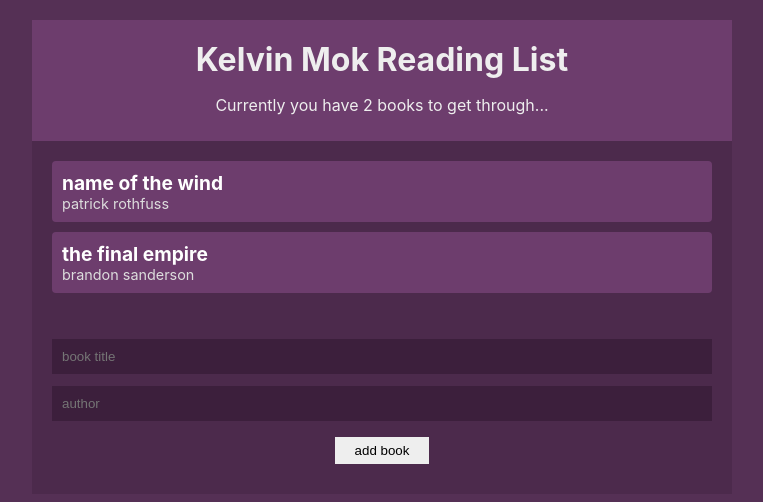
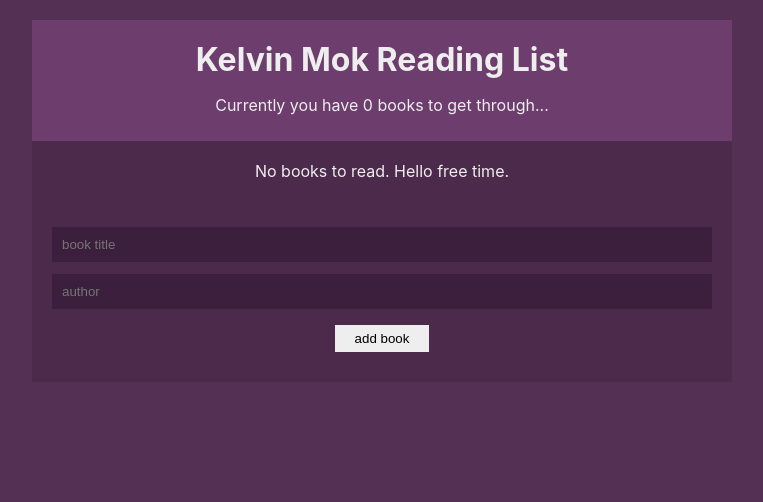
Before and after one commit to kelvin9314/react-context-hooks-practice, a React (Create React App) app: page / in a window 1280 px wide. Shown: the top 502 px of the page, without its empty margins (258-1021 px from the left). Built offline with nearby package versions, Linux system fonts and the light colour scheme.

Commit message:
Adding a Reducer

```diff
--- a/src/App.js
+++ b/src/App.js
@@ -8,7 +8,7 @@
 import AuthContextProvider from './contexts/AuthContext';
 import BookContextProvider from './contexts/BookContext';
 
-function App() {
+const App = () => {
   return (
     <div className="App">
      <BookContextProvider>
--- a/src/components/BookDetails.js
+++ b/src/components/BookDetails.js
@@ -1,13 +1,14 @@
 import React, { useContext } from 'react'
 import { BookContext } from '../contexts/BookContext';
+import { BOOK } from "../constants";
 
 
 
 const BookDetails = ({book}) => {
-  const { removeBook } = useContext(BookContext);
+  const { dispatch } = useContext(BookContext);
 
   return(
-    <li onClick={() => removeBook(book.id)}>
+    <li onClick={() => dispatch({type: BOOK.REMOVE, id: book.id })}>
       <div className="title">{ book.title }</div>
       <div className="author">{ book.author }</div>
     </li>
--- a/src/components/BookForm.js
+++ b/src/components/BookForm.js
@@ -1,14 +1,18 @@
 import React, { useState, useContext } from 'react'
 import { BookContext} from "../contexts/BookContext";
+import { BOOK } from "../constants";
 
 const BookForm = () => {
-  const { addBook } = useContext(BookContext)
+  const { dispatch } = useContext(BookContext)
   const [title, setTitle] = useState('');
   const [author, setAuthor] = useState('');
 
   const handleSubmit = (e) =>{
     e.preventDefault()
-    addBook(title, author)
+    dispatch({type: BOOK.ADD, book: {
+      title,
+      author
+    }})
     setTitle('')
     setAuthor('')
   }
--- /dev/null
+++ b/src/constants/index.js
@@ -0,0 +1,4 @@
+export const BOOK = {
+  ADD: 'ADD_BOOK',
+  REMOVE: 'REMOVE_BOOK',
+}
--- a/src/contexts/BookContext.js
+++ b/src/contexts/BookContext.js
@@ -1,23 +1,16 @@
-import React, { createContext, useState } from 'react';
+import React, { createContext, useReducer } from 'react';
 import uuid from 'uuid/v1';
+import { bookReducer } from '../reducers/bookReducer';
+
 
 export const BookContext = createContext()
 
 const BookContextProvider = props => {
   // init fake data
-  const [books, setBooks] = useState([
-    {title: 'name of the wind', author: 'patrick rothfuss', id: 1},
-    {title: 'the final empire', author: 'brandon sanderson', id: 2},
-  ]);
-  const addBook = (title, author) => {
-    setBooks([...books, {title, author, id: uuid()}]);
-  };
-  const removeBook = (id) => {
-    setBooks(books.filter(book => book.id !== id));
-  }
+  const [books, dispatch] = useReducer(bookReducer, []);
 
   return (
-    <BookContext.Provider value={{ books, addBook, removeBook }}>
+    <BookContext.Provider value={{ books, dispatch }}>
       {props.children}
     </BookContext.Provider>
   );
--- /dev/null
+++ b/src/reducers/bookReducer.js
@@ -0,0 +1,17 @@
+import uuid from 'uuid/v1';
+import { BOOK } from "../constants";
+
+export const bookReducer =(state, action) =>{
+  switch (action.type) {
+    case BOOK.ADD:
+      return [...state, {
+        title: action.book.title,
+        author: action.book.author,
+        id: uuid()
+      }]
+    case BOOK.REMOVE:
+      return state.filter(book => book.id !== action.id)
+    default:
+      return state
+  }
+}
```
